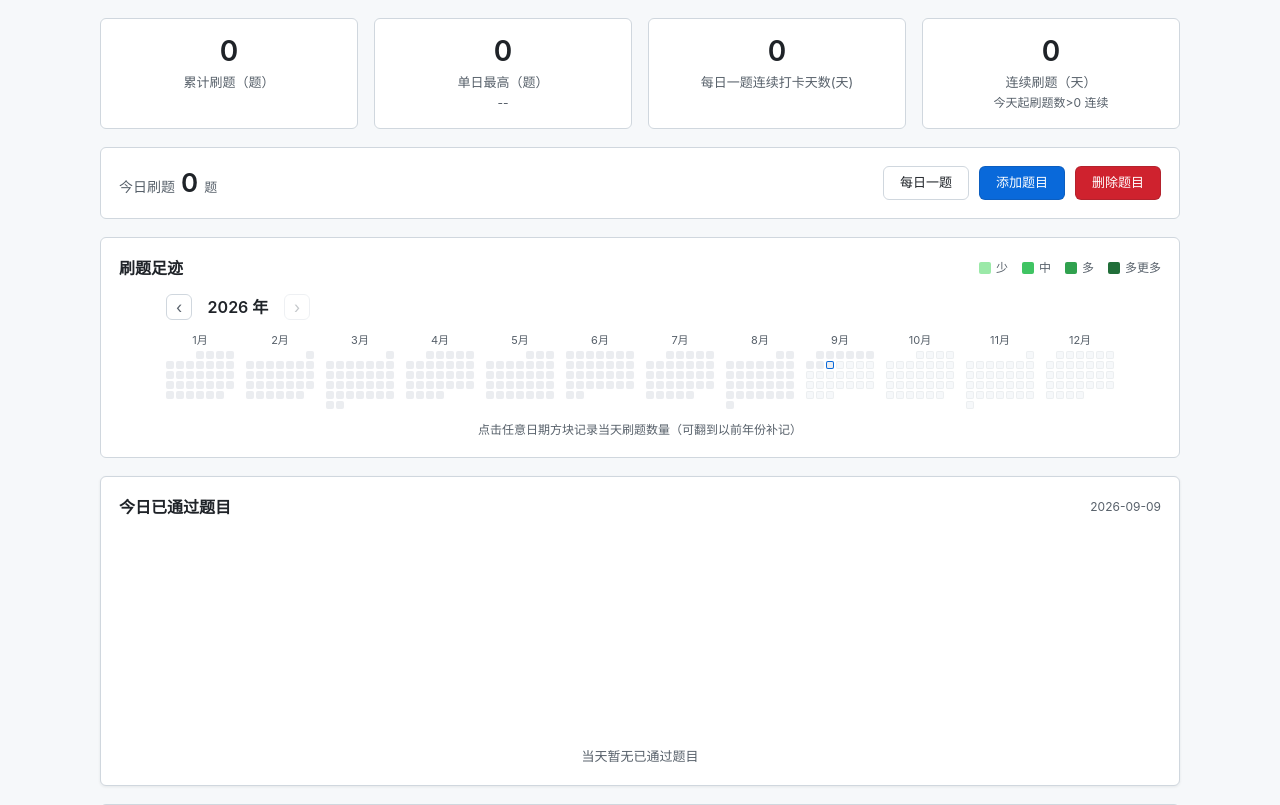
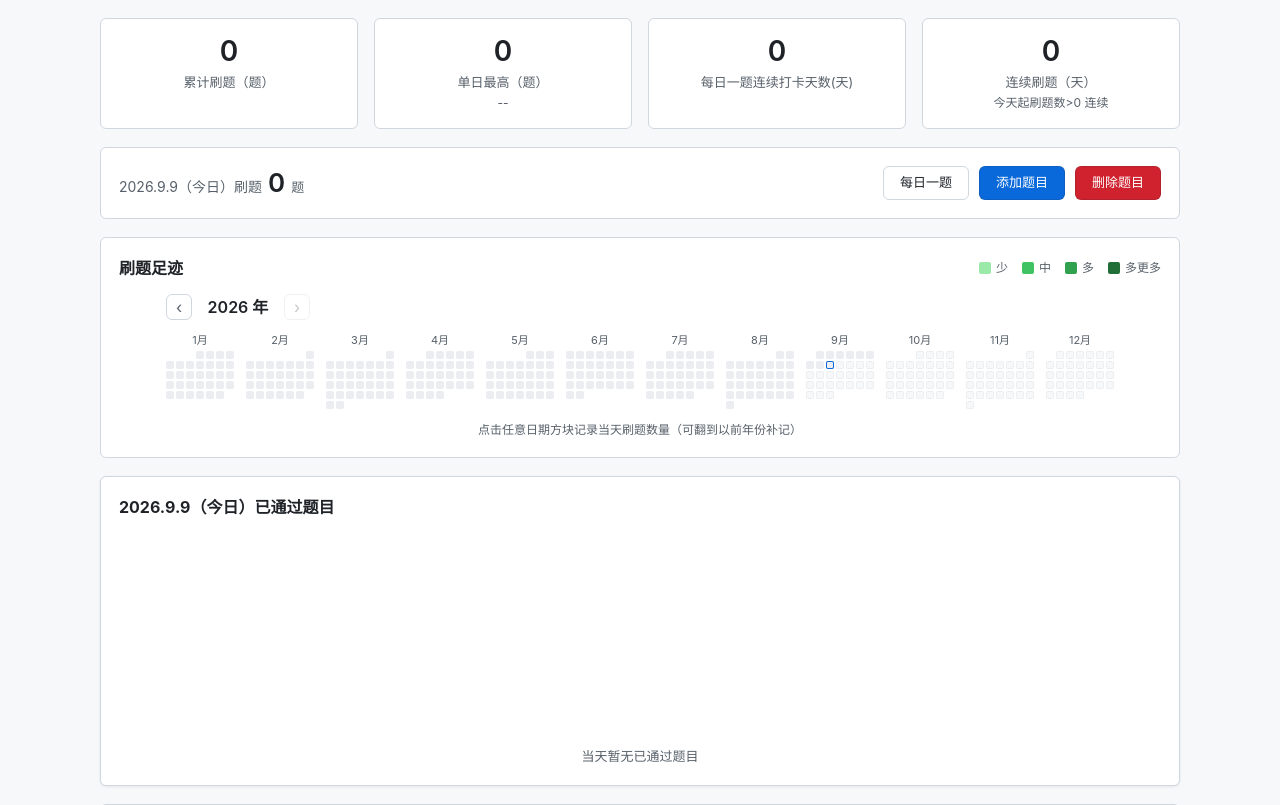
Before and after one commit to WithRain0119/CodeAgenda, a Flask app: page / in a window 1280 px wide. Shown: the part 60-865 px from the top of the page. Run offline with Flask 3, Linux system fonts and the light colour scheme; data that the repository does not hold is empty.

Commit message:
update date showcase
显示当前界面的日期

```diff
--- a/static/app.js
+++ b/static/app.js
@@ -46,13 +46,19 @@ var todayStr = formatDate(today);
 var submissionsMap = new Map();
 var selectedPassedDate = todayStr;
 
+function formatDateLabel(ds) {
+  var d = parseDate(ds);
+  var label = d.getFullYear() + '.' + (d.getMonth() + 1) + '.' + d.getDate();
+  return ds === todayStr ? label + '（今日）' : label;
+}
+
 function renderPassedList(ds) {
   selectedPassedDate = ds || todayStr;
   var list = document.getElementById('passed-list');
   var empty = document.getElementById('passed-empty');
-  var dateEl = document.getElementById('passed-date');
-  if (!list || !empty || !dateEl) return;
-  dateEl.textContent = selectedPassedDate;
+  var titleEl = document.getElementById('passed-title');
+  if (!list || !empty || !titleEl) return;
+  titleEl.textContent = formatDateLabel(selectedPassedDate) + '已通过题目';
   list.textContent = '';
   var rows = submissionsMap.get(selectedPassedDate) || [];
   empty.hidden = rows.length > 0;
@@ -109,6 +115,7 @@ function renderDeleteSubmissionList() {
 /* ===== 顶栏：显示今天是几月几号 ===== */
 document.getElementById('today-date').textContent =
   today.getFullYear() + '年' + (today.getMonth() + 1) + '月' + today.getDate() + '日';
+document.getElementById('today-practice-label').textContent = formatDateLabel(todayStr) + '刷题';
 
 /* ===== 年份翻页 ===== */
 var MIN_YEAR = 2000; // 往回翻页的下限：没有数据也可翻到空白年份补记；有更早记录则以记录年份为准
--- a/static/style.css
+++ b/static/style.css
@@ -134,7 +134,6 @@ h1.page-title {
   min-height: 220px;
   box-shadow: 0 1px 3px rgba(31, 35, 40, 0.08);
 }
-.passed-date { color: #57606a; font-size: 12px; }
 .passed-list-scroll {
   height: 156px;
   overflow-y: auto;
--- a/templates/index.html
+++ b/templates/index.html
@@ -39,7 +39,7 @@
 
     <section class="card today-bar">
       <div class="today-info">
-        <span class="today-label">今日刷题</span>
+        <span class="today-label" id="today-practice-label"></span>
         <span class="today-count" id="today-count">0</span>
         <span class="today-unit">题</span>
       </div>
@@ -75,8 +75,7 @@
 
     <section class="card passed-card">
       <div class="card-header">
-        <h2>今日已通过题目</h2>
-        <span class="passed-date" id="passed-date"></span>
+        <h2 id="passed-title"></h2>
       </div>
       <div class="passed-list-scroll">
         <div id="passed-list" class="passed-list"></div>
@@ -235,6 +234,6 @@
     </div>
   </div>
 
-  <script src="/static/app.js?v=20260909-submission-crud-v3"></script>
+  <script src="/static/app.js?v=20260909-date-titles-v7"></script>
 </body>
 </html>
```
